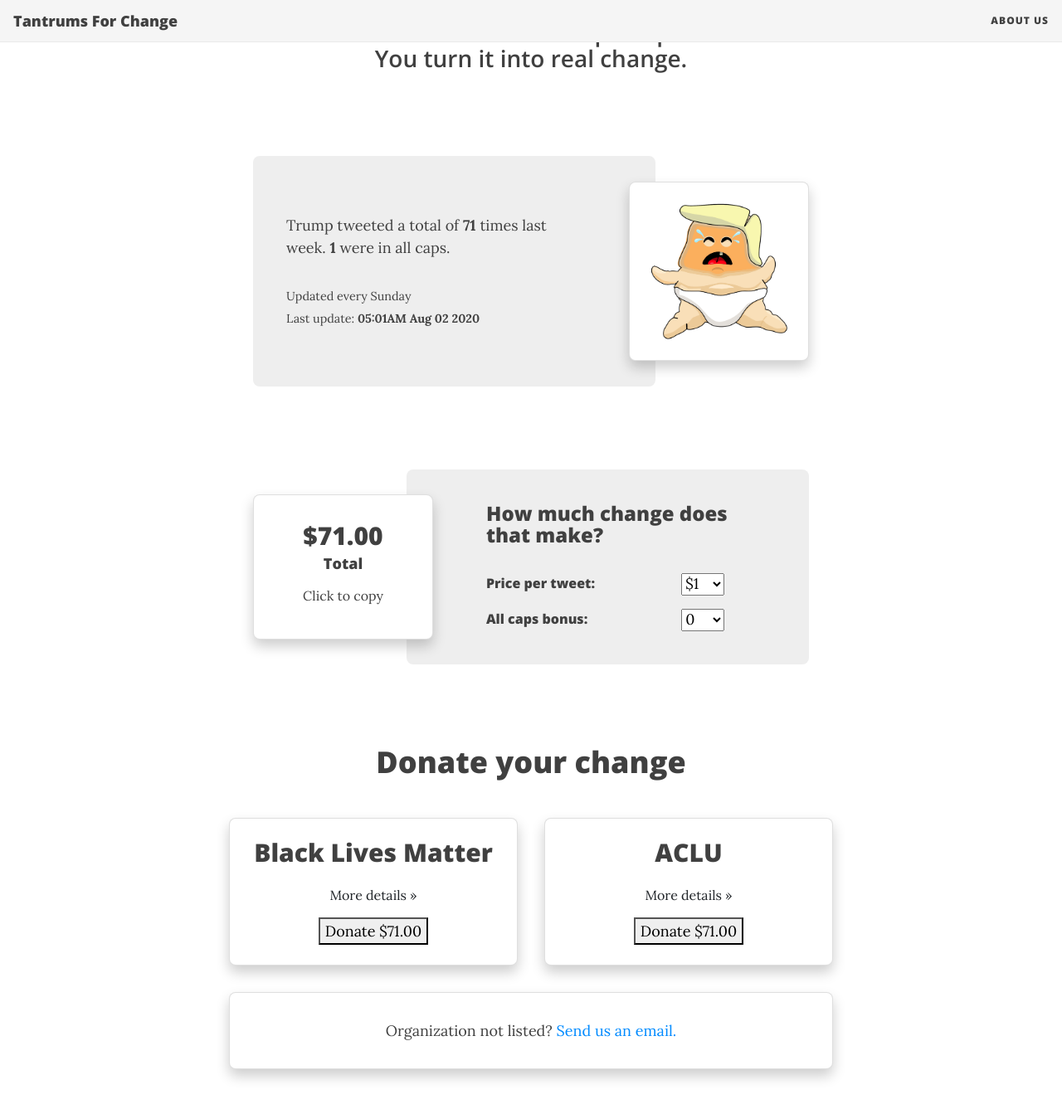
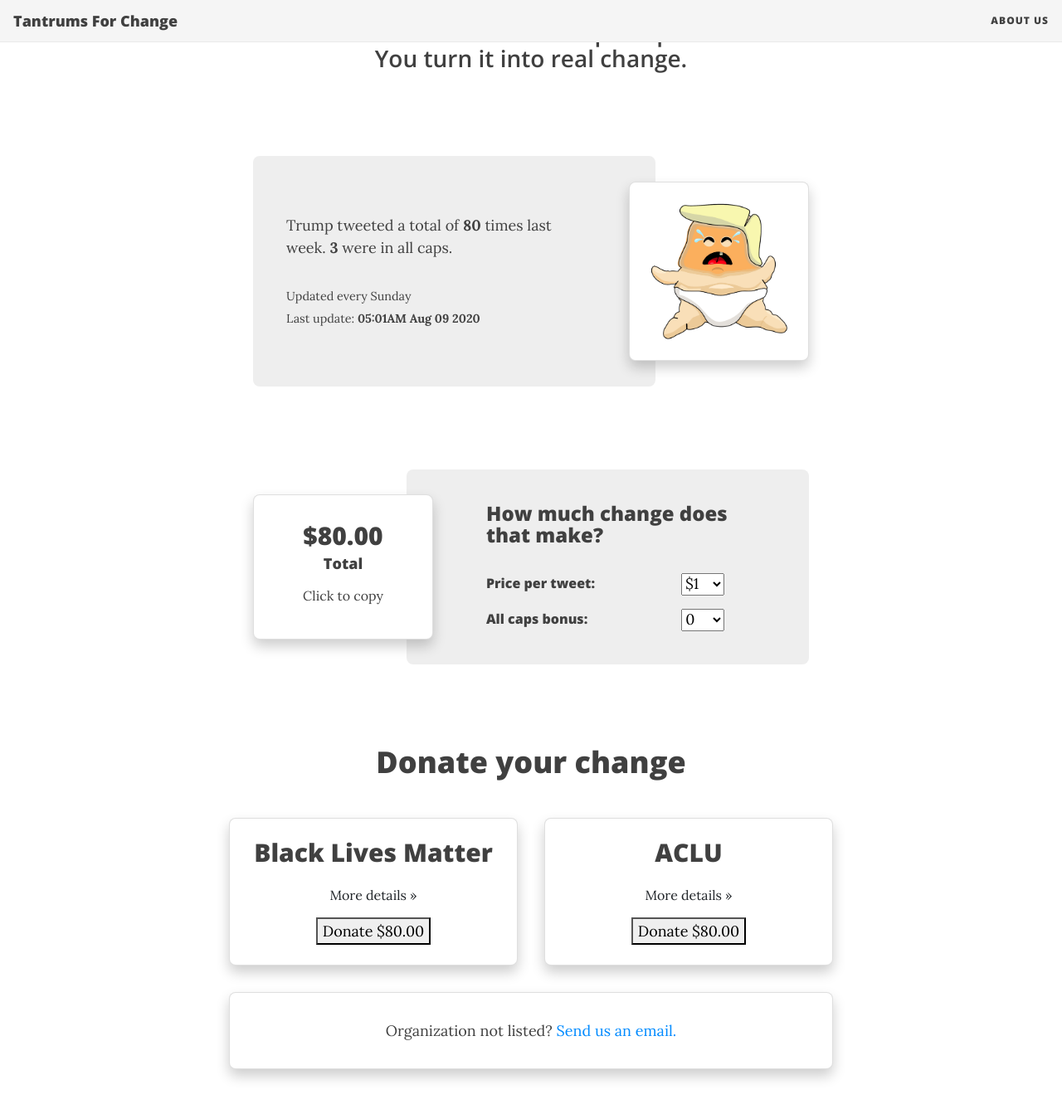
Before and after one commit to tantrumsforchange/tantrumsforchange.github.io, a Jekyll site: the page built from index.html, in a window 1280 px wide and 1400 px high, scrolled down 253 px. Shown: the top 1337 px of the window at 83% size. Built offline with Jekyll 4.4.1, drawn with Linux system fonts in a browser that asks for light colours; nearby versions of some CDN libraries; the list of posts is cut into pages by our own code.

Commit message:
Update Data Test

```diff
--- a/_data/data.yml
+++ b/_data/data.yml
@@ -1,3 +1,3 @@
-tweet_total: 71
-all_caps: 1
-update_time: 05:01AM Aug 02 2020
+tweet_total: 80
+all_caps: 3
+update_time: 05:01AM Aug 09 2020
```
